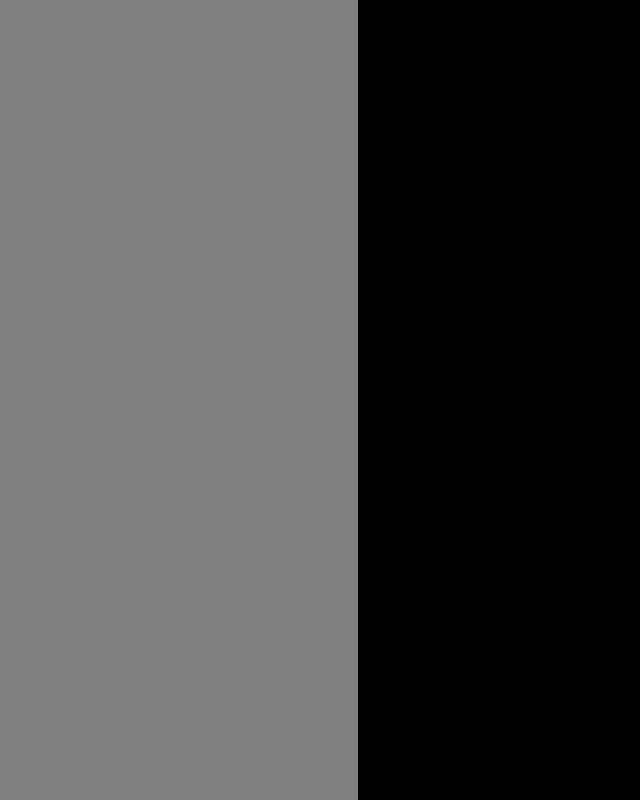
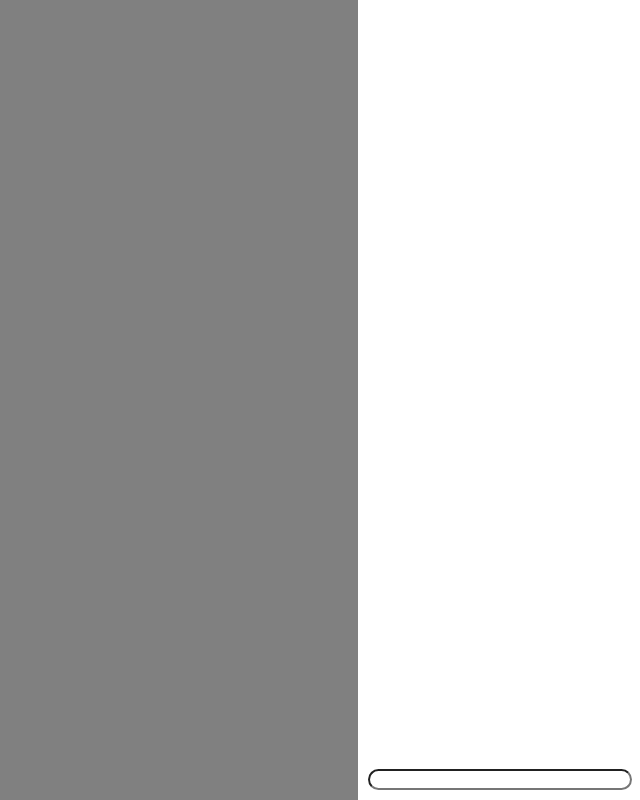
Before and after one commit to GDG-Devfest-2022/Frontend, a React (Create React App) app: page / in a window 1280 px wide. Shown: the whole page, without its empty margins (640-1280 px from the left). Built offline with nearby package versions, Linux system fonts and the light colour scheme.

Commit message:
UPDATE : 인풋태그 추가

```diff
--- a/src/App.js
+++ b/src/App.js
@@ -1,5 +1,5 @@
 import './App.css';
-import VIDEO from './video/video.js';
+import VIDEO from './components/video/video.js';
 function App() {
   return (
     <VIDEO />
--- /dev/null
+++ b/src/components/video/chat/chat.css
@@ -0,0 +1,14 @@
+#chat-body{
+    float: right;
+    width: 22vw;
+    height: 100vh;
+    background-color: white;
+}
+form > input[type="text"]{
+    width: 20vw;
+    position: fixed;
+    bottom: 0px;
+    border-radius: 20px;
+    margin-bottom: 10px;
+    margin-left: 10px;
+}
--- /dev/null
+++ b/src/components/video/chat/chat.js
@@ -0,0 +1,32 @@
+import './chat.css';
+import {useState} from 'react';
+
+function CHAT() {
+
+  const [values, setValues] = useState("")
+
+  const handleChange = e => {
+    setValues(e.target.value)
+  }
+
+  const handleSubmit = e => {
+    e.preventDefault()
+    alert(values)
+  }
+
+  return (
+    <section id='chat-body'>
+      <form onSubmit={handleSubmit}>
+      <input
+        type="text"
+        name="email"
+        autocomplete="off"
+        value={values}
+        onChange={handleChange}
+      />
+    </form>
+    </section>
+  );
+}
+
+export default CHAT;
--- a/src/video/chat/chat.css
+++ /dev/null
@@ -1,6 +0,0 @@
-#chat-body{
-    float: right;
-    width: 22vw;
-    height: 100vh;
-    background-color: black;
-}
--- a/src/video/chat/chat.js
+++ /dev/null
@@ -1,10 +0,0 @@
-import './chat.css';
-function CHAT() {
-  return (
-    <section id='chat-body'>
-
-    </section>
-  );
-}
-
-export default CHAT;
```
Also changed, not shown: src/components/video/video.css (renamed from src/video/video.css), src/components/video/video.js (renamed from src/video/video.js).
